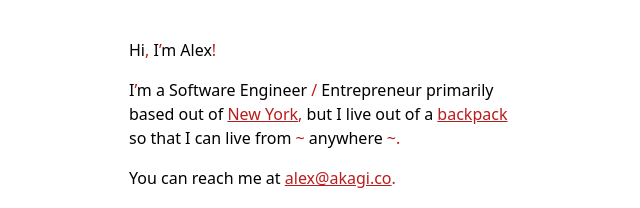
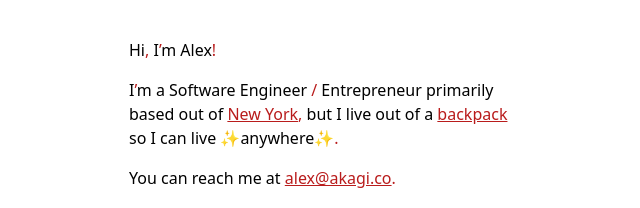
Before and after one commit to aakagi/akagi.co, a Next.js app: page / in a window 1280 px wide. Shown: the part 504-712 px from the top of the page, without its empty margins (319-959 px from the left). Built offline with nearby package versions, Linux system fonts and the light colour scheme.

Commit message:
slight bio tweak

```diff
--- a/src/components/Bio.js
+++ b/src/components/Bio.js
@@ -30,9 +30,9 @@ export default function Bio({ className }) {
         >
           backpack
         </RedAnchor>{' '}
-        so that I can live from{' '}
+        so I can live{' '}
         <span style={{ whiteSpace: 'pre' }}>
-          <Red>~</Red> anywhere <Red>~</Red>
+          ✨anywhere✨
         </span>
         <Red>.</Red>
       </p>
```
